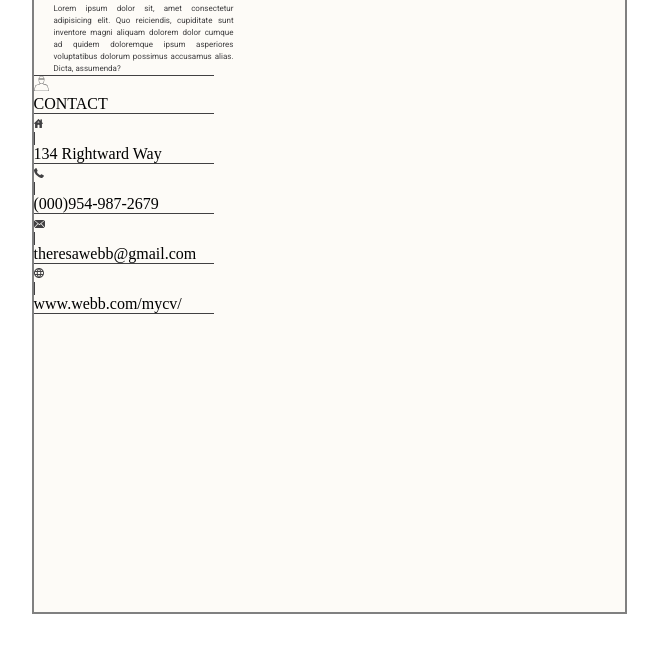
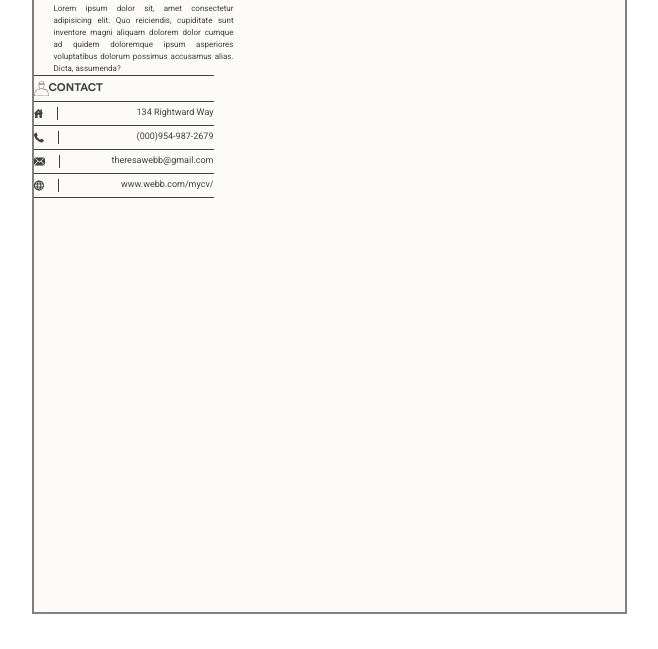
Before and after one commit to vitalik203/Resume_ten, a website: page index.html in a window 1280 px wide. Shown: the part 263-912 px from the top of the page, without its empty margins (311-969 px from the left). Drawn offline with Linux system fonts and the light colour scheme.

Commit message:
fix: stylized text of contact

```diff
--- a/styles/styles.scss
+++ b/styles/styles.scss
@@ -62,6 +62,7 @@
 
   //Contact section
   .contact {
+    max-width: 180px;
   }
   .hr {
     content: "";
@@ -71,21 +72,46 @@
     object-fit: contain;
   }
   .title {
+    display: flex;
   }
   .title_logo {
+    margin: 5px 0;
   }
   .title_text {
+    margin: 5px 0;
+    color: rgb(65, 64, 66);
+    font-family: Circular Std;
+    font-size: 11px;
+    font-weight: 700;
+    line-height: 14px;
+    letter-spacing: 15%;
+    text-align: left;
   }
   .contact-cover {
+    display: flex;
+    column-gap: 14px;
   }
   .contact_logo {
+    display: block;
+    margin: 5px auto;
+    width: 11px;
   }
   .contact_vertical {
+    margin: 5px 0;
     content: "";
     height: 13px;
     width: 0.5px;
     background: rgb(65, 64, 66);
   }
   .contact_text {
+    margin: 5px 0;
+    color: rgb(65, 64, 66);
+    font-family: Roboto;
+    font-size: 9px;
+    font-weight: 400;
+    line-height: 11px;
+    letter-spacing: 0%;
+    text-align: right;
+    width: 100%;
   }
 }
```
Also changed, not shown: styles/styles.css, 1 other file.
